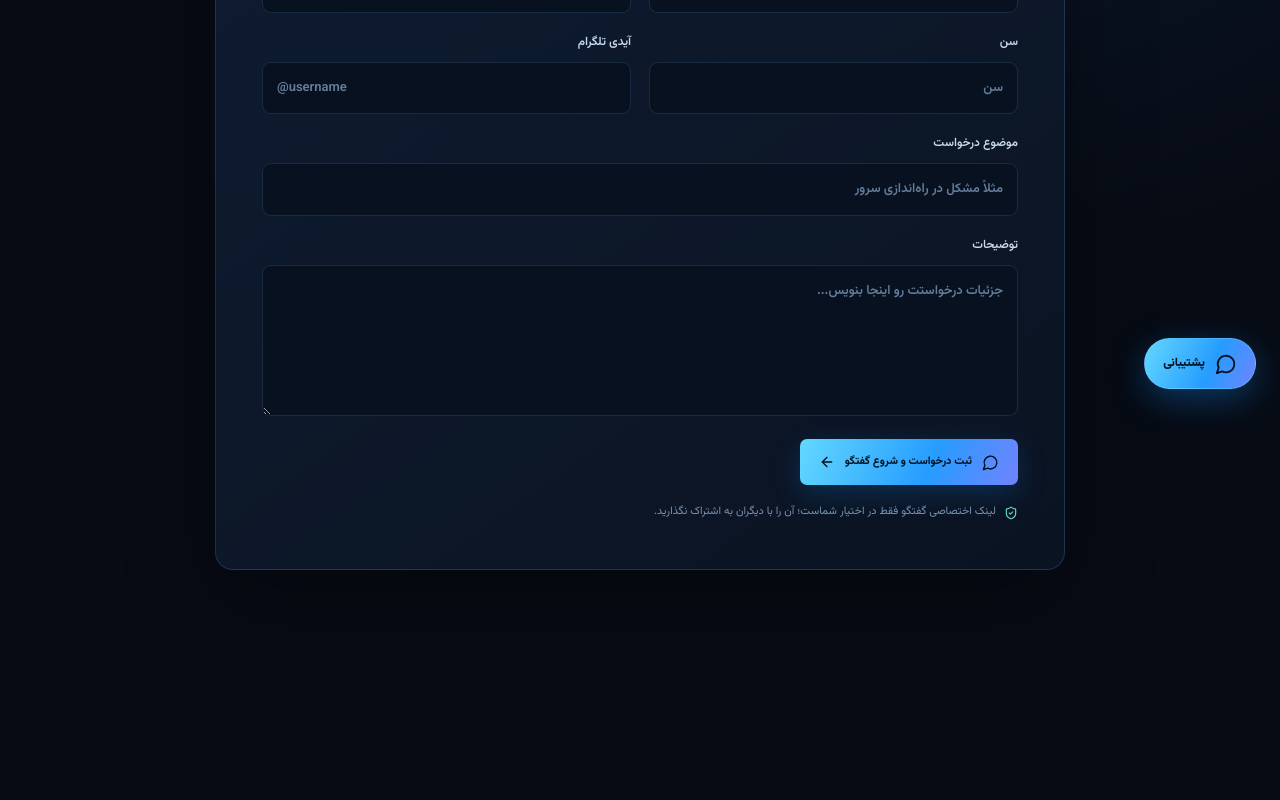
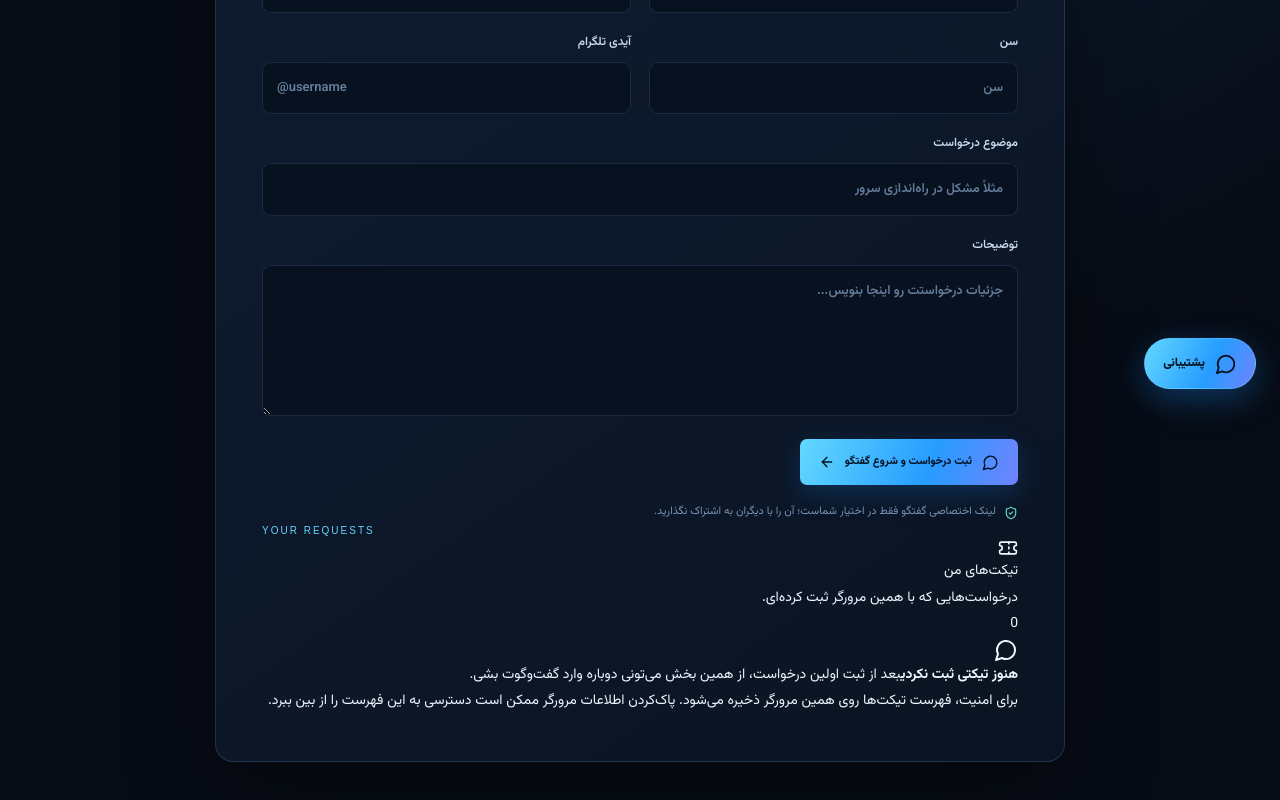
Before and after one commit to TheROMZ52/flask-python-boilerplate, a Next.js app: page /support in a window 1280 px wide. Shown: the part 389-1189 px from the top of the page. Before the commit the page ends 1069 px from the top, so only its background shows below. Built offline with nearby package versions, Linux system fonts and the light colour scheme.

Commit message:
Add customer ticket history to support page

```diff
--- a/app/support/page.tsx
+++ b/app/support/page.tsx
@@ -1,6 +1,7 @@
 import Link from "next/link";
 import { ArrowRight, LifeBuoy } from "lucide-react";
 import SupportForm from "@/components/support-form";
+import MySupportTickets from "@/components/my-support-tickets";
 
 export const metadata = { title: "پشتیبانی | NexvorDEV", description: "ثبت درخواست و گفت‌وگو با تیم پشتیبانی NexvorDEV." };
 
@@ -12,6 +13,7 @@ export default function SupportPage() {
       <h1><LifeBuoy size={25} style={{ display: "inline", verticalAlign: "middle", color: "var(--accent)" }} /> پشتیبانی در کنارته.</h1>
       <p className="support-intro">مشخصاتت رو وارد کن و درخواستت رو توضیح بده. بعد از ثبت، یک گفت‌وگوی اختصاصی برای پیگیری همین درخواست باز می‌شه.</p>
       <SupportForm />
+      <MySupportTickets />
     </section>
   </div></main>;
 }
```
